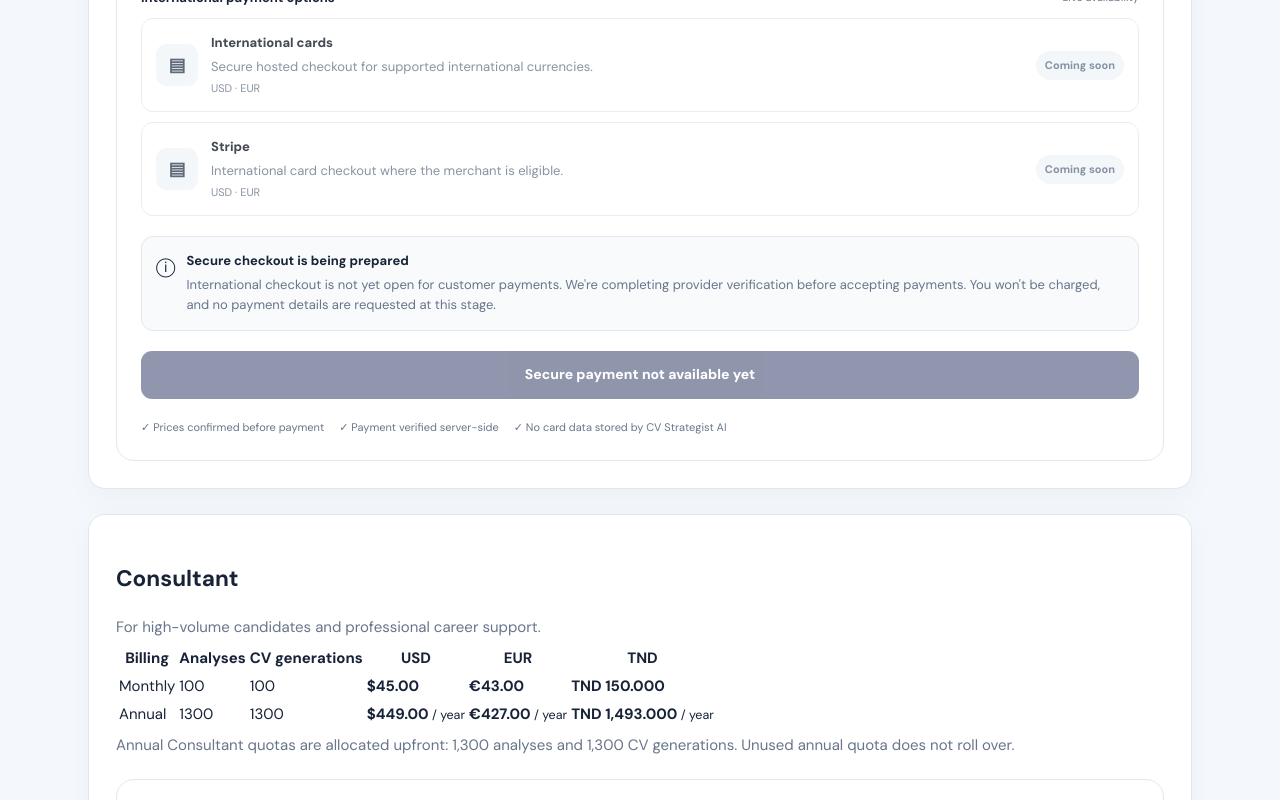
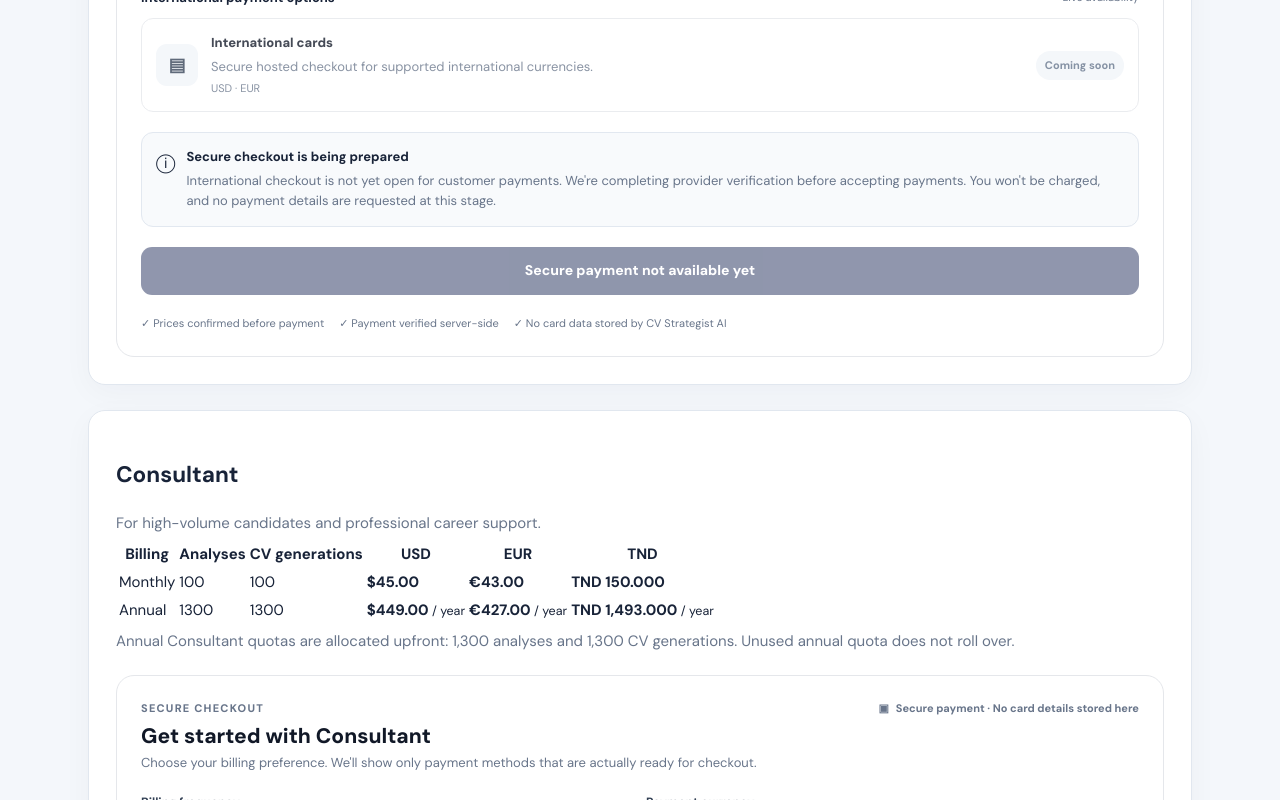
Before and after one commit to sirajbinstructor-eng/cv-strategic-ai_2, a Next.js app in the folder cv-strategic-ai_enhanced/: page /pricing in a window 1280 px wide. Shown: the part 860-1660 px from the top of the page. Built offline with nearby package versions, Linux system fonts and the light colour scheme; no server answers.

Commit message:
Polish payment availability and reduce checkout choice overload

```diff
--- a/cv-strategic-ai_enhanced/src/components/pricing/candidate-checkout.tsx
+++ b/cv-strategic-ai_enhanced/src/components/pricing/candidate-checkout.tsx
@@ -1,6 +1,6 @@
 "use client";
 
-import { useEffect, useMemo, useState } from "react";
+import { useEffect, useMemo, useState, type CSSProperties } from "react";
 import type { BillingCurrency, BillingPlan } from "@/lib/billing/catalog";
 import { PLAN_CATALOG, formatPrice } from "@/lib/billing/catalog";
 
@@ -26,7 +26,7 @@ const METHOD_DETAILS: Record<string, { title: string; detail: string; region: st
   stripe: { title: "Stripe", detail: "International card checkout where the merchant is eligible.", region: "USD · EUR", icon: "card" }
 };
 
-const styles: Record<string, React.CSSProperties> = {
+const styles: Record<string, CSSProperties> = {
   shell: { marginTop: 22, padding: 24, border: "1px solid var(--border, #e5e7eb)", borderRadius: 18, background: "var(--surface, #fff)", display: "grid", gap: 20 },
   header: { display: "flex", justifyContent: "space-between", alignItems: "flex-start", gap: 14, flexWrap: "wrap" },
   eyebrow: { margin: 0, fontSize: 11, fontWeight: 750, letterSpacing: ".11em", textTransform: "uppercase", color: "var(--muted, #64748b)" },
@@ -75,10 +75,10 @@ export function CandidateCheckoutActions({ plan }: { plan: BillingPlan }) {
   const price = PLAN_CATALOG[plan][interval][currency];
   const availableProviders = useMemo(() => providers.filter(p => p.checkoutAvailable && p.products.includes("candidate") && p.supportedPurposes.includes("subscription")), [providers]);
   const relevantProviders = useMemo(() => {
-    if (currency === "TND") return providers.filter(p => ["ipay", "clictopay", "laposte_d17", "flouci", "konnect"].includes(p.id));
-    return providers.filter(p => ["paddle", "stripe"].includes(p.id));
+    if (currency === "TND") return providers.filter(p => p.id === "ipay" || (p.checkoutAvailable && ["clictopay", "laposte_d17"].includes(p.id)));
+    return providers.filter(p => p.id === "paddle" || (p.checkoutAvailable && p.id === "stripe"));
   }, [providers, currency]);
-  const readyProvider = availableProviders.find(p => currency === "TND" ? ["ipay", "clictopay", "laposte_d17", "flouci", "konnect"].includes(p.id) : ["paddle", "stripe"].includes(p.id));
+  const readyProvider = availableProviders.find(p => currency === "TND" ? ["ipay", "clictopay", "laposte_d17"].includes(p.id) : p.id === "paddle");
   const canStart = Boolean(readyProvider && readyProvider.id === "paddle" && currency !== "TND");
 
   async function startCheckout() {
```
